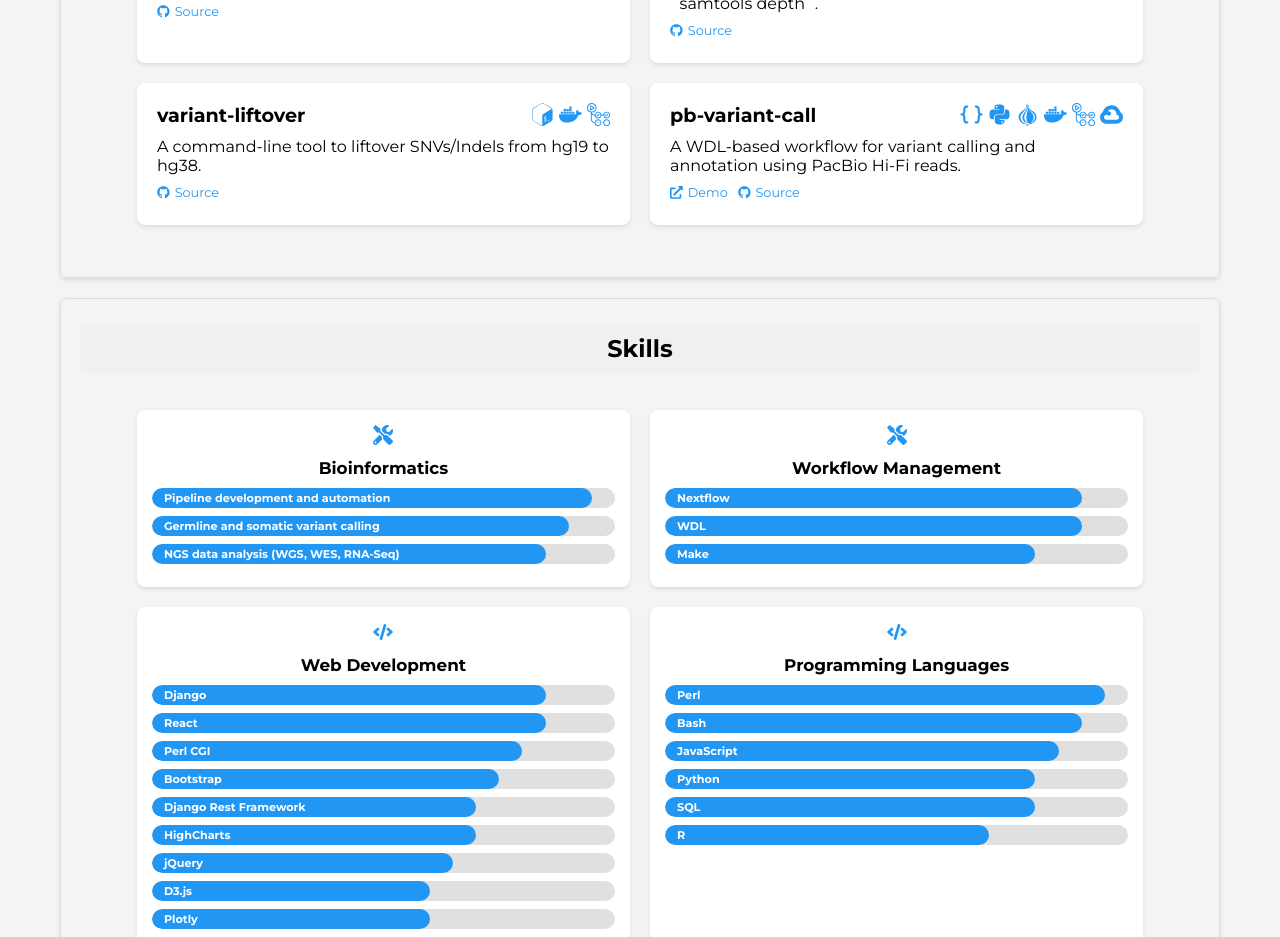
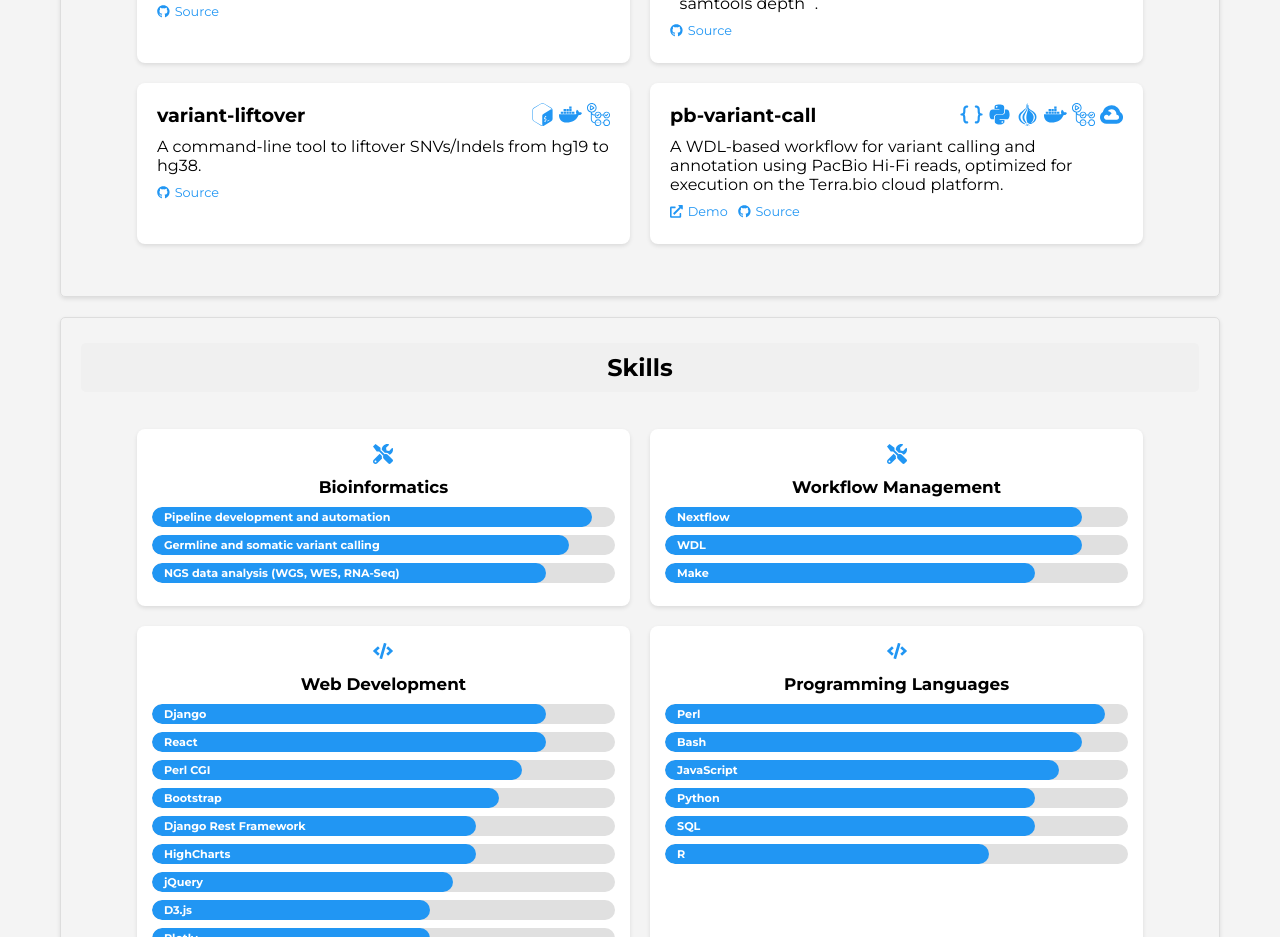
Before and after one commit to maurya-anand/cv, a React (Vite) app: page / in a window 1280 px wide. Shown: the part 2940-3877 px from the top of the page. Built offline with nearby package versions, Linux system fonts and the light colour scheme.

Commit message:
updated the description of the pipeline

```diff
--- a/src/components/Projects.jsx
+++ b/src/components/Projects.jsx
@@ -86,7 +86,7 @@ const projects = [
   {
     name: "pb-variant-call",
     description:
-      "A WDL-based workflow for variant calling and annotation using PacBio Hi-Fi reads.",
+      "A WDL-based workflow for variant calling and annotation using PacBio Hi-Fi reads, optimized for execution on the Terra.bio cloud platform.",
     demo: "https://dockstore.org/workflows/github.com/anand-imcm/pb-variant-call",
     repo: "https://github.com/anand-imcm/pb-variant-call",
     technologies: [
```
